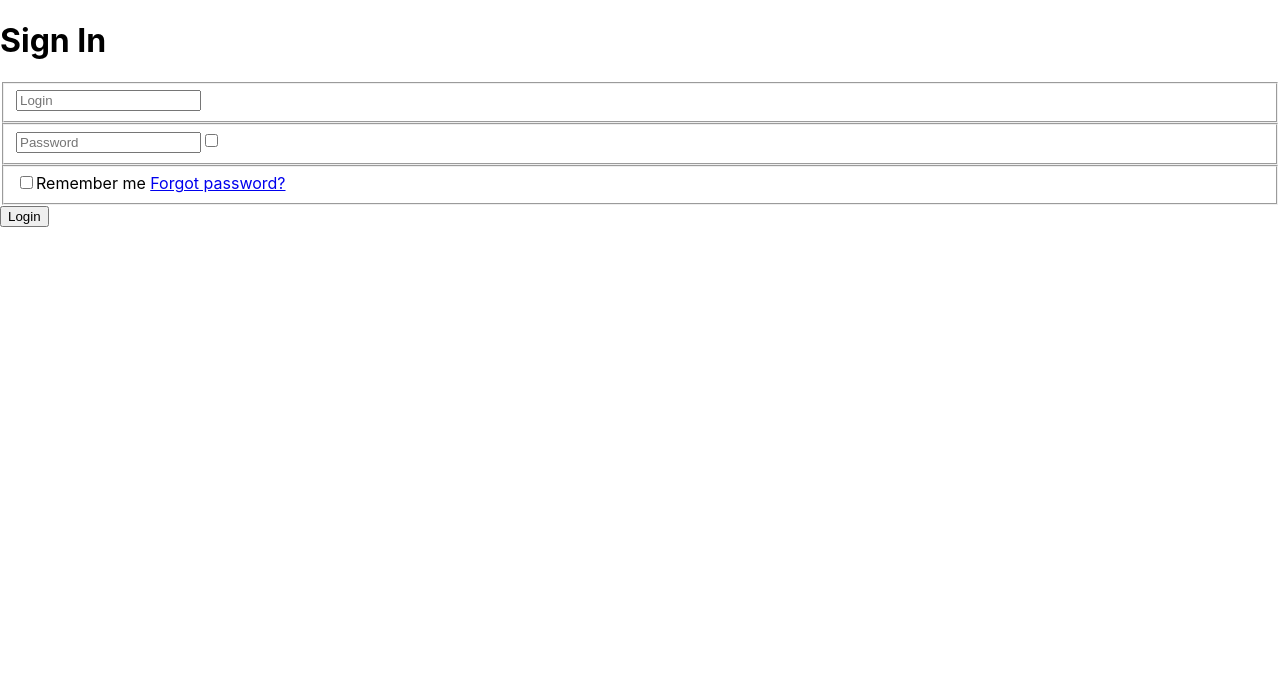
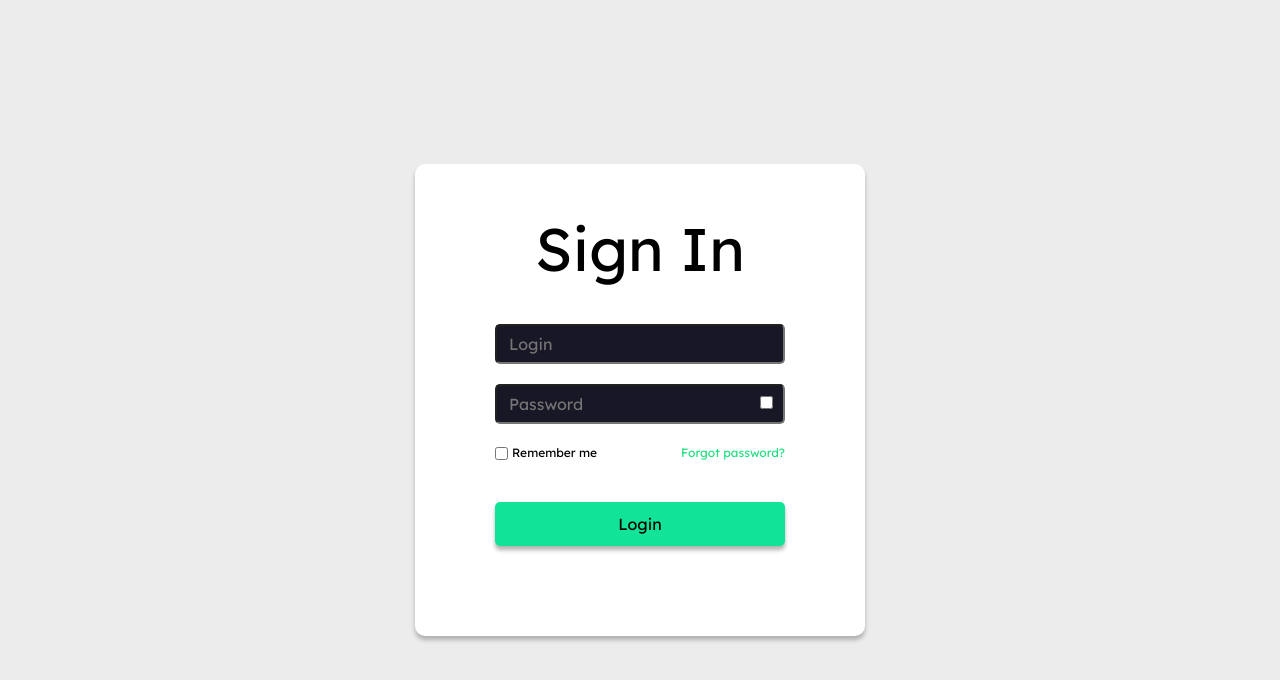
Before and after one commit to betrybe/real-life-css, a React (Create React App) app: page / in a window 1280 px wide. Shown: the top 680 px of the page. Built offline with nearby package versions, Linux system fonts and the light colour scheme.

Commit message:
vanilla css

```diff
--- a/public/index.html
+++ b/public/index.html
@@ -3,6 +3,13 @@
   <head>
     <meta charset="utf-8" />
     <link rel="icon" href="%PUBLIC_URL%/favicon.ico" />
+    <link rel="preconnect" href="https://fonts.googleapis.com" />
+    <link rel="preconnect" href="https://fonts.gstatic.com" crossorigin />
+    <link
+      href="https://fonts.googleapis.com/css2?family=Creepster&family=Lexend+Deca:wght@100;200;300;400;500;600;700;800;900&display=swap"
+      rel="stylesheet"
+    />
+
     <meta name="viewport" content="width=device-width, initial-scale=1" />
     <meta name="theme-color" content="#000000" />
     <meta
--- a/src/App.css
+++ b/src/App.css
@@ -1,38 +1,96 @@
-.App {
-  text-align: center;
+body {
+  font-family: 'Lexend Deca', 'Arial', 'Helvetica', 'sans-serif';
+  background-color: #ECECEC;
 }
 
-.App-logo {
-  height: 40vmin;
-  pointer-events: none;
+main {
+  display: flex;
+  justify-content: center;
+  align-items: center;
+  min-height: 100vh;
 }
 
-@media (prefers-reduced-motion: no-preference) {
-  .App-logo {
-    animation: App-logo-spin infinite 20s linear;
-  }
+form {
+  width: 450px;
+  background-color: white;
+  padding: 40px 80px;
+  padding-bottom: 90px;
+  border-radius: 10px;
+  box-shadow: 0px 4px 4px rgba(0, 0, 0, 0.25);
 }
 
-.App-header {
-  background-color: #282c34;
-  min-height: 100vh;
-  display: flex;
-  flex-direction: column;
-  align-items: center;
-  justify-content: center;
-  font-size: calc(10px + 2vmin);
-  color: white;
+h1 {
+  font-weight: 400;
+  font-size: 60px;
+  text-align: center;
+  margin-bottom: 30px;
 }
 
-.App-link {
-  color: #61dafb;
+input {
+  background-color: #181725;
+  border-radius: 5px;
+  width: 100%;
+  padding: 6px 12px;
+  color: #fff
 }
 
-@keyframes App-logo-spin {
-  from {
-    transform: rotate(0deg);
-  }
-  to {
-    transform: rotate(360deg);
-  }
+fieldset {
+  border: none;
+  padding: 0;
+  margin-bottom: 20px;
 }
+
+small {
+  color: red;
+}
+
+button {
+  background-color: #12e497;
+  width: 100%;
+  border: none;
+  border-radius: 5px;
+  padding: 10px;
+  margin-top: 20px;
+  box-shadow: 0px 4px 4px rgba(0, 0, 0, 0.3);
+}
+
+a {
+  color: #20DF7F;
+  font-size: 12px;
+  text-decoration: none;
+}
+
+input[type=checkbox] {
+  width: inherit;
+}
+
+label {
+  display: inline-block;
+  font-size: 12px
+}
+
+
+.remember-wrapper {
+  display: flex;
+  align-items: center;
+  justify-content: space-between;
+}
+
+.remember-input {
+  display: flex;
+  align-items: center;
+}
+
+#remember {
+  margin-right: 4px
+}
+
+.password-wrapper {
+  position: relative;
+}
+
+.show-password-input {
+  position: absolute;
+  top: 12px;
+  right: 12px
+}
--- a/src/components/LoginForm.jsx
+++ b/src/components/LoginForm.jsx
@@ -1,4 +1,4 @@
-import React, { useState } from 'react'
+import React, { useState } from 'react';
 
 function LoginForm() {
   const [email, setEmail] = useState({
@@ -26,7 +26,7 @@ function LoginForm() {
       return false;
     }
     return true;
-  }
+  };
 
   const handleChange = (event) => {
     const { name, value } = event.target;
@@ -58,12 +58,13 @@ function LoginForm() {
   };
 
   return (
+    <main>
       <form>
         <h1>Sign In</h1>
         <fieldset>
           <input
             type="email"
-          name='email'
+            name="email"
             placeholder="Login"
             value={email.value}
             onChange={handleChange}
@@ -72,23 +73,28 @@ function LoginForm() {
           {email.wasTouched && email.hasError && <small>{email.error}</small>}
         </fieldset>
         <fieldset>
+          <div className="password-wrapper">
             <input
+              className="password-input"
               type={showPassword ? 'text' : 'password'}
               placeholder="Password"
               value={password.value}
-          name='password'
+              name="password"
               onChange={handleChange}
             />
             <input
+              className='show-password-input'
               type="checkbox"
               checked={showPassword}
               onChange={() => setShowPassword(!showPassword)}
             />
-        <br />
-        {password.wasTouched && password.hasError && <small>{password.error}</small>}
+          </div>
+          {password.wasTouched && password.hasError && (
+            <small>{password.error}</small>
+          )}
         </fieldset>
-      <fieldset>
-        <label htmlFor="remember">
+        <fieldset className="remember-wrapper">
+          <label htmlFor="remember" className="remember-input">
             <input
               type="checkbox"
               name="remember"
@@ -96,7 +102,7 @@ function LoginForm() {
               checked={remember}
               onChange={(e) => setRemember(e.target.checked)}
             />
-          Remember me{' '}
+            Remember me
           </label>
           <a href="#">Forgot password?</a>
         </fieldset>
@@ -104,7 +110,8 @@ function LoginForm() {
           Login
         </button>
       </form>
-  )
+    </main>
+  );
 }
 
-export default LoginForm
+export default LoginForm;
--- a/src/index.css
+++ b/src/index.css
@@ -1,13 +1,52 @@
+/*
+  1. Use a more-intuitive box-sizing model.
+*/
+*, *::before, *::after {
+  box-sizing: border-box;
+}
+/*
+  2. Remove default margin
+*/
+* {
+  margin: 0;
+}
+/*
+  3. Allow percentage-based heights in the application
+*/
+html, body {
+  height: 100%;
+}
+/*
+  Typographic tweaks!
+  4. Add accessible line-height
+  5. Improve text rendering
+*/
 body {
-  margin: 0;
-  font-family: -apple-system, BlinkMacSystemFont, 'Segoe UI', 'Roboto', 'Oxygen',
-    'Ubuntu', 'Cantarell', 'Fira Sans', 'Droid Sans', 'Helvetica Neue',
-    sans-serif;
+  line-height: 1.5;
   -webkit-font-smoothing: antialiased;
-  -moz-osx-font-smoothing: grayscale;
 }
-
-code {
-  font-family: source-code-pro, Menlo, Monaco, Consolas, 'Courier New',
-    monospace;
+/*
+  6. Improve media defaults
+*/
+img, picture, video, canvas, svg {
+  display: block;
+  max-width: 100%;
 }
+/*
+  7. Remove built-in form typography styles
+*/
+input, button, textarea, select {
+  font: inherit;
+}
+/*
+  8. Avoid text overflows
+*/
+p, h1, h2, h3, h4, h5, h6 {
+  overflow-wrap: break-word;
+}
+/*
+  9. Create a root stacking context
+*/
+#root, #__next {
+  isolation: isolate;
+}
```
Lines whose indentation alone changed are shown as unchanged.
